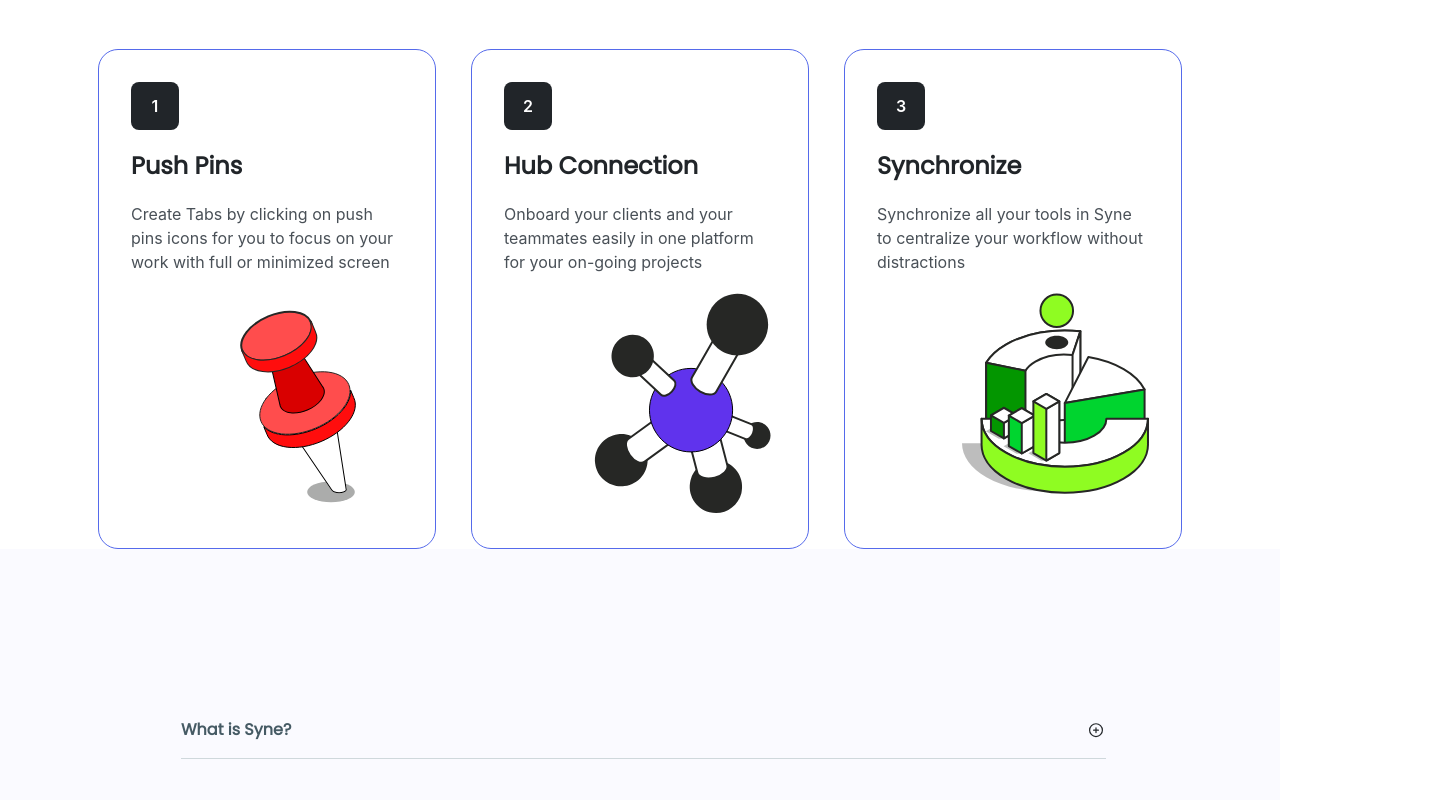
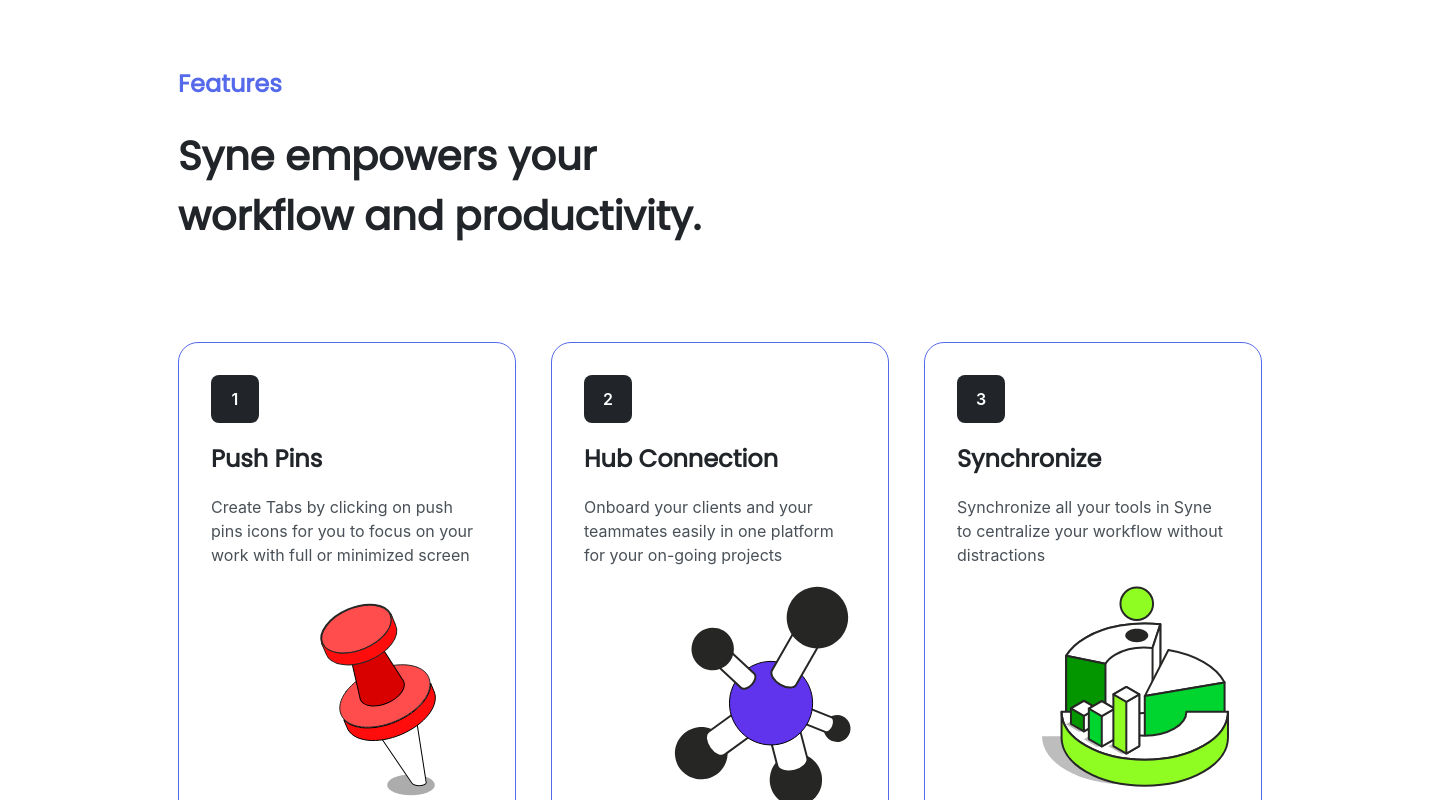
Before and after one commit to jeannyinthelamp/sycamore.ai, a React (Create React App) app: page / in a window 1280 px wide. Shown: the part 940-1740 px from the top of the page, 1440 px wide, since content can reach past the window. Built offline with nearby package versions, Linux system fonts and the light colour scheme.

Commit message:
Add title and subtitle text to features component

```diff
--- a/src/Components/Landing/Features/Features.js
+++ b/src/Components/Landing/Features/Features.js
@@ -33,10 +33,20 @@ const Features = () => {
     },
   ];
   return (
-    // Wrapper for the FeaturesCard components
-    <div className='card-components-wrapper w-[1084px] mt-[109px] mx-auto flex flex-row justify-center items-center gap-[35px] '>
-      {/* displayCard function returns a FeaturesCard component for each object in the cardData array */}
-      {displayCard()}
+    <div className='features-outer-wrapper w-[1440px] h-auto mx-auto flex flex-col justify-center items-center bg-[#FFF]'>
+      <div className='features-text-wrapper w-[1084px] mt-[126px] flex flex-col'>
+        <h2 className='mb-[24px] font-[Poppins] font-semibold text-[24px] text-[#556AEB] leading-[36px]'>
+          Features
+        </h2>
+        <h1 className='w-[571px] font-[Poppins] font-semibold text-[40px] text-[#212529] leading-[60px]'>
+          Syne empowers your workflow and productivity.
+        </h1>
+      </div>
+      {/* // Wrapper for the FeaturesCard components */}
+      <div className='card-components-wrapper w-[1084px] mt-[96px] mb-[126px] mx-auto flex flex-row justify-center items-center gap-[35px] '>
+        {/* displayCard function returns a FeaturesCard component for each object in the cardData array */}
+        {displayCard()}
+      </div>
     </div>
   );
 };
```
